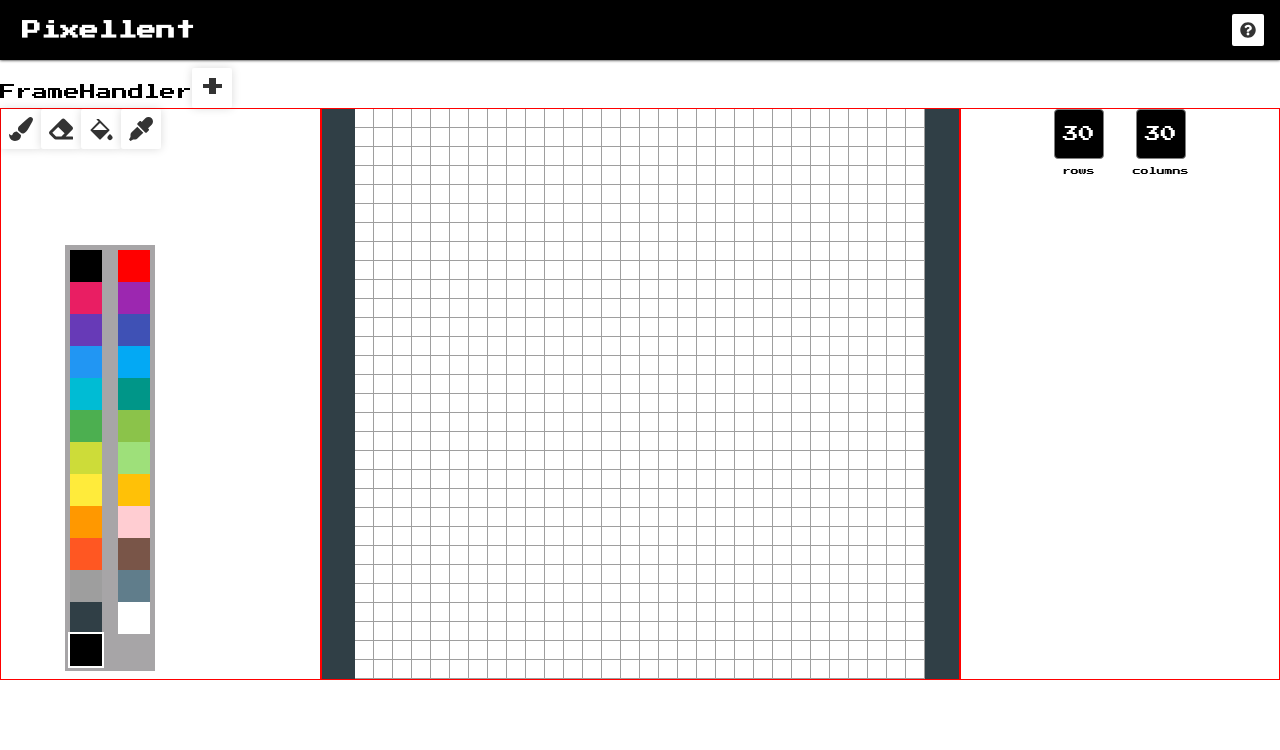
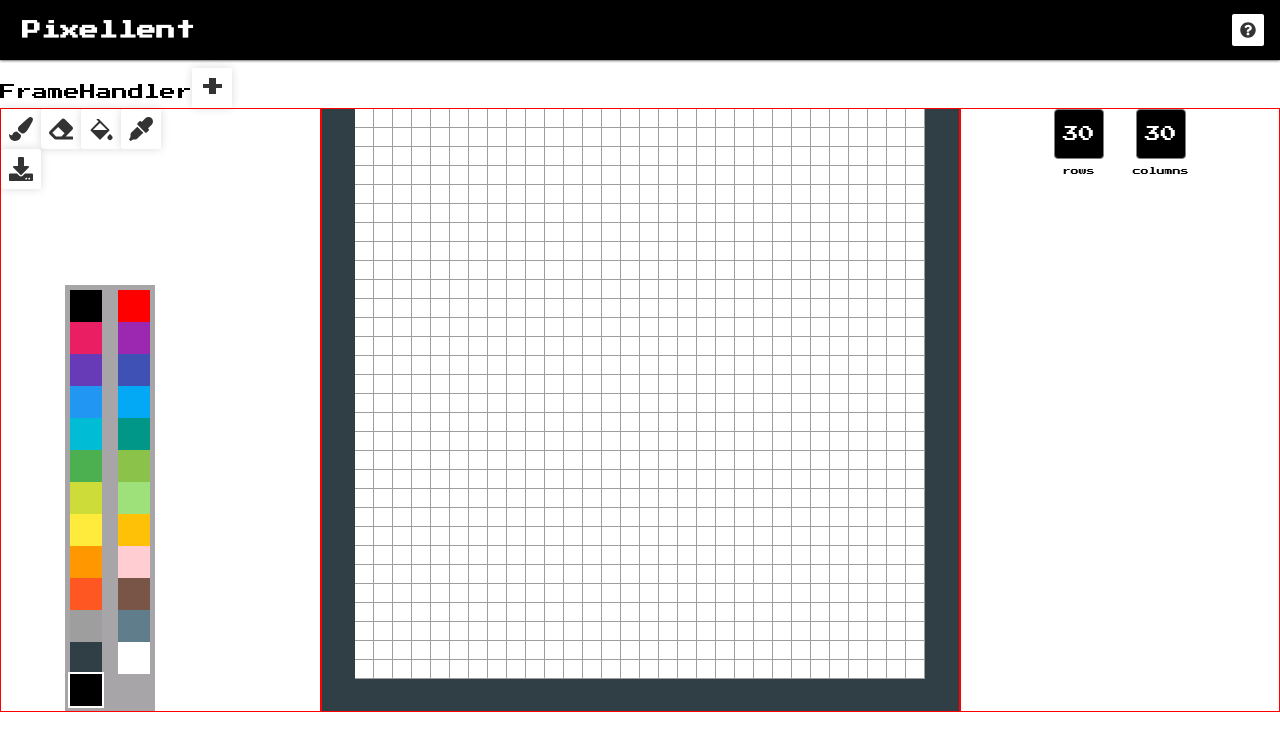
Before and after one commit to NukeKang/Pixellent, a React (Create React App) app: page /editor in a window 1280 px wide. Shown: the top 750 px of the page. Built offline with nearby package versions, Linux system fonts and the light colour scheme.

Commit message:
feat: html2canvas 사용, 작업한 이미지 다운로드 기능 구현

```diff
--- a/package.json
+++ b/package.json
@@ -6,6 +6,7 @@
     "@testing-library/jest-dom": "^5.16.4",
     "@testing-library/react": "^13.3.0",
     "@testing-library/user-event": "^13.5.0",
+    "html2canvas": "^1.4.1",
     "react": "^18.2.0",
     "react-color": "^2.19.3",
     "react-dom": "^18.2.0",
--- /dev/null
+++ b/src/components/DownloadImage.js
@@ -0,0 +1,18 @@
+import React from 'react';
+
+import { FaDownload } from 'react-icons/fa';
+
+import useStore from '../store/store';
+import exportAsImage from '../utils/exportAsImage';
+
+import Button from './common/Button';
+const DownloadImage = () => {
+  const { gridRef } = useStore();
+  return (
+    <Button onClick={() => exportAsImage(gridRef.current, 'pixelImage')}>
+      <FaDownload />
+    </Button>
+  );
+};
+
+export default DownloadImage;
--- a/src/components/Grid.js
+++ b/src/components/Grid.js
@@ -1,16 +1,22 @@
-import React from 'react';
+import React, { useEffect, useRef } from 'react';
 
 import useStore from '../store/store';
 
 import Row from './Row';
 
 const Grid = ({ update }) => {
+  const gridRef = useRef(null);
+
+  useEffect(() => {
+    useStore.setState({ gridRef: gridRef });
+  }, []);
+
   const { canvas } = useStore();
   const grid = canvas?.map((color, index) => {
     return <Row key={index} cells={color} index={index} update={update} />;
   });
 
-  return <div>{grid}</div>;
+  return <div ref={gridRef}>{grid}</div>;
 };
 
 export default Grid;
--- a/src/components/LeftSidebar.js
+++ b/src/components/LeftSidebar.js
@@ -1,6 +1,7 @@
 import React from 'react';
 
 import Bucket from './Bucket';
+import DownloadImage from './DownloadImage';
 import Eraser from './Eraser';
 import Eyedropper from './Eyedropper';
 import Paint from './Paint';
@@ -16,6 +17,9 @@ const LeftSidebar = () => {
         <Eyedropper />
       </div>
       <div>
+        <DownloadImage />
+      </div>
+      <div>
         <Pallette />
       </div>
     </>
--- a/src/components/PixelCanvas.js
+++ b/src/components/PixelCanvas.js
@@ -1,10 +1,11 @@
-import React, { useEffect, useState } from 'react';
+import React, { useEffect } from 'react';
 
 import styled from 'styled-components';
 
 import useStore from '../store/store';
 
 import Grid from './Grid';
+
 // 최적화 필요.
 const makeArray = (column, row, color) => {
   let canvas = Array(column);
--- /dev/null
+++ b/src/utils/exportAsImage.js
@@ -0,0 +1,40 @@
+import html2canvas from 'html2canvas';
+
+const exportAsImage = async (element, imageFileName) => {
+  const html = document.getElementsByTagName('html')[0];
+  const body = document.getElementsByTagName('body')[0];
+  let htmlWidth = html.clientWidth;
+  let bodyWidth = body.clientWidth;
+
+  const newWidth = element.scrollWidth - element.clientWidth;
+
+  if (newWidth > element.clientWidth) {
+    htmlWidth += newWidth;
+    bodyWidth += newWidth;
+  }
+  html.style.width = htmlWidth + 'px';
+  body.style.width = bodyWidth + 'px';
+
+  const canvas = await html2canvas(element);
+  const image = canvas.toDataURL('image/png', 1.0);
+
+  downloadImage(image, imageFileName);
+  html.style.width = null;
+  body.style.width = null;
+};
+
+const downloadImage = (blob, fileName) => {
+  const fakeLink = window.document.createElement('a');
+  fakeLink.style = 'display:none;';
+  fakeLink.download = fileName;
+
+  fakeLink.href = blob;
+
+  document.body.appendChild(fakeLink);
+  fakeLink.click();
+  document.body.removeChild(fakeLink);
+
+  fakeLink.remove();
+};
+
+export default exportAsImage;
```
Also changed, not shown: 1 other file (tests, documents, lock files or other folders).
